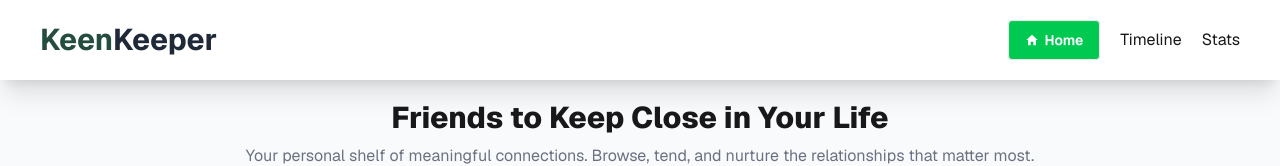
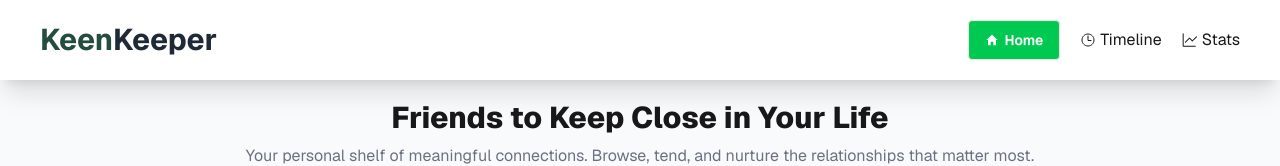
Before and after one commit to mehedyPUST/A7-Keen-Keeper-Project, a React (Vite) app: page / in a window 1280 px wide. Shown: the top 166 px of the page. Built offline with nearby package versions, Linux system fonts and the light colour scheme.

Commit message:
navbar retouch by react icon

```diff
--- a/src/components/navBar/Navbar.jsx
+++ b/src/components/navBar/Navbar.jsx
@@ -1,5 +1,7 @@
 import React from 'react';
+import { GoGraph } from 'react-icons/go';
 import { IoMdHome } from 'react-icons/io';
+import { IoTimeOutline } from 'react-icons/io5';
 import { NavLink } from 'react-router';
 
 const Navbar = () => {
@@ -14,8 +16,8 @@ const Navbar = () => {
 
                 <div className='flex items-center gap-5'>
                     <NavLink to="/" className={({ isActive }) => isActive ? 'btn bg-green-500  p-4 text-white' : 'flex items-center gap-1'}> <IoMdHome /> Home </NavLink>
-                    <NavLink to="/timeline" className={({ isActive }) => isActive ? 'btn bg-green-500  p-4 text-white' : 'flex items-center gap-1'}> Timeline </NavLink>
-                    <NavLink to="/stats" className={({ isActive }) => isActive ? 'btn bg-green-500  p-4 text-white' : 'flex items-center gap-1'}> Stats </NavLink>
+                    <NavLink to="/timeline" className={({ isActive }) => isActive ? 'btn bg-green-500  p-4 text-white' : 'flex items-center gap-1'}> <IoTimeOutline /> Timeline </NavLink>
+                    <NavLink to="/stats" className={({ isActive }) => isActive ? 'btn bg-green-500  p-4 text-white' : 'flex items-center gap-1'}><GoGraph /> Stats </NavLink>
                 </div>
 
 
```
